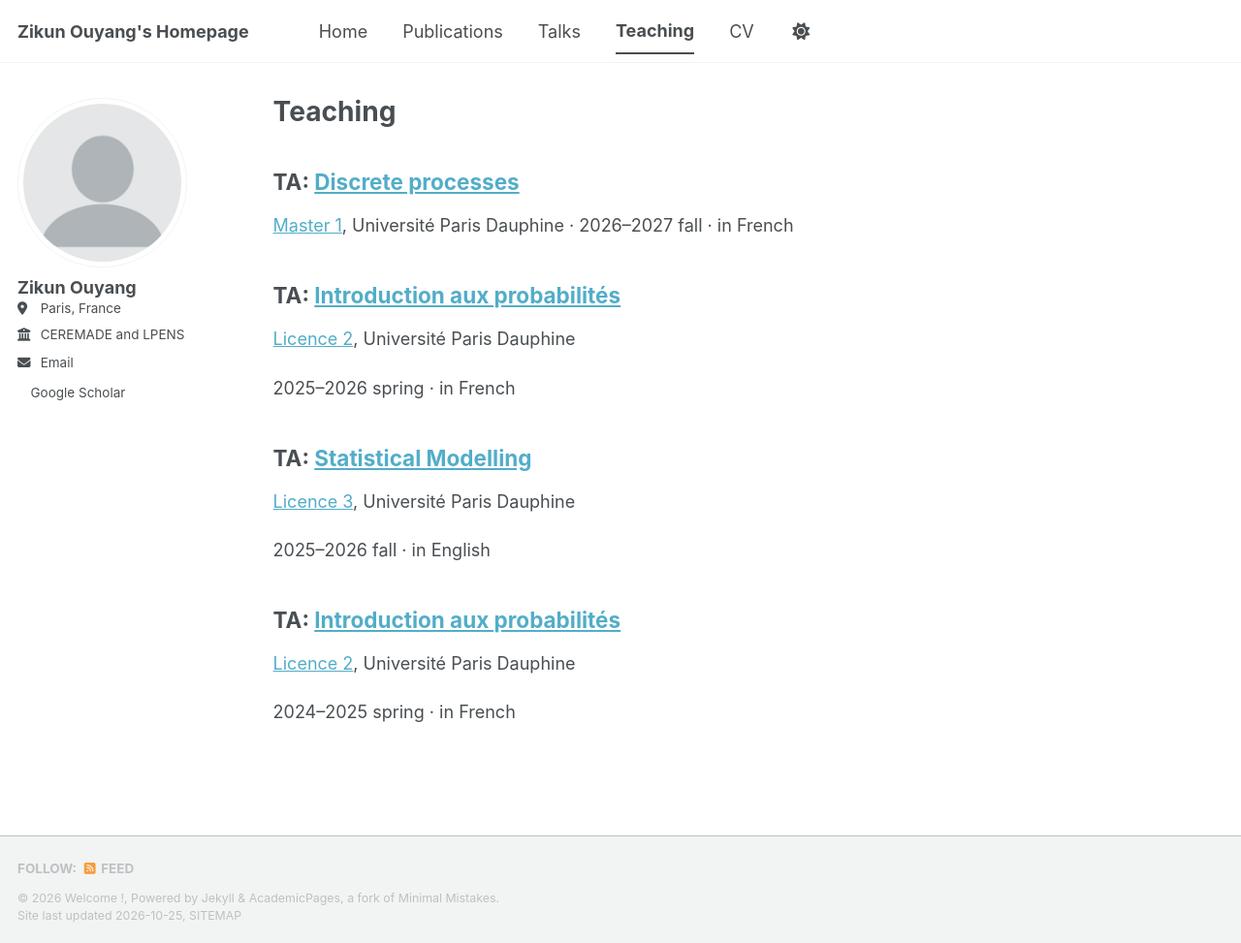
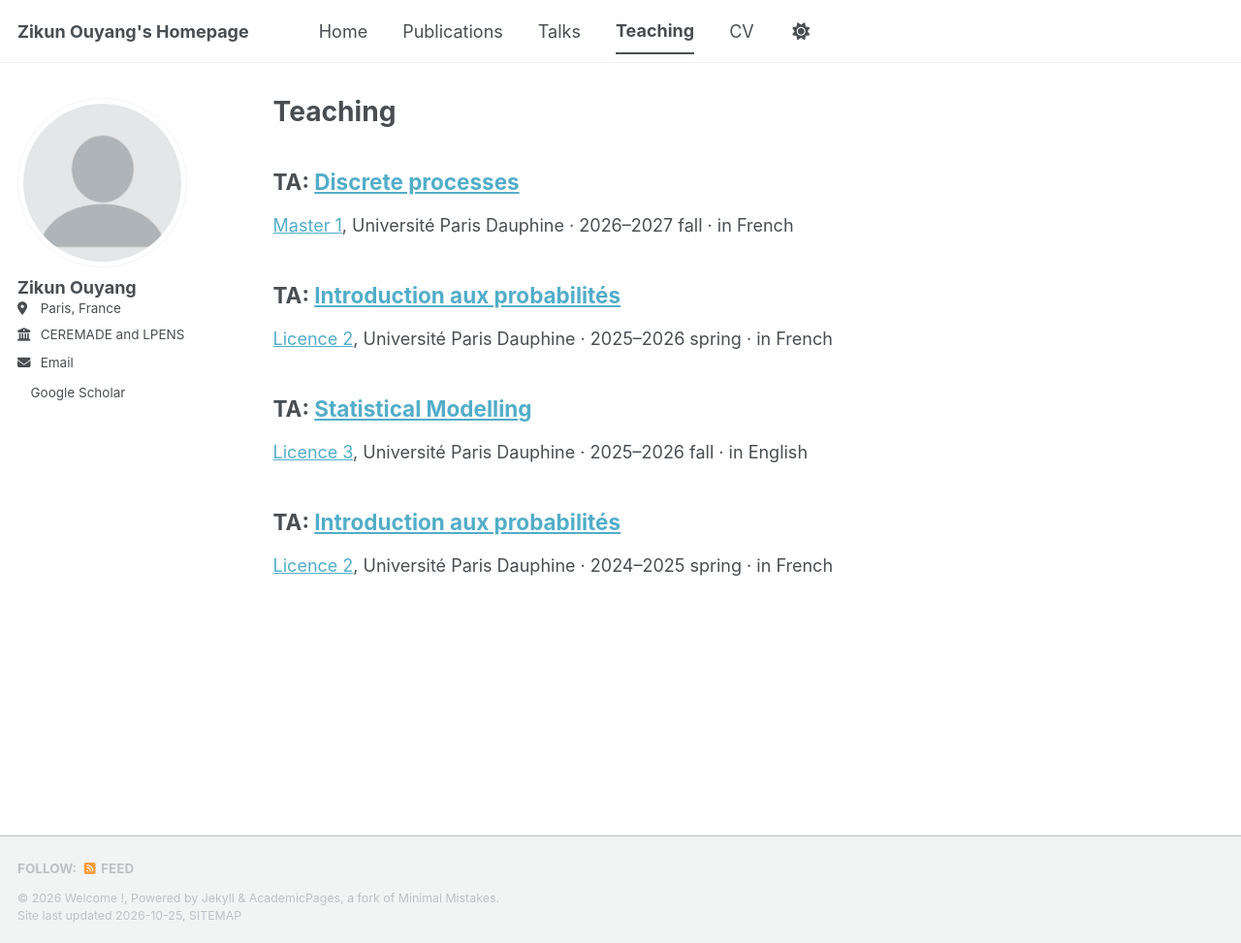
Before and after one commit to ZikunOuyang/zikunouyang.github.io, a Jekyll site: the page built from _pages/teaching.html, in a window 1280 px wide and 973 px high. Shown: the whole window at 97% size. Built offline with Jekyll 4.4.1, drawn with Linux system fonts in a browser that asks for light colours; a style sheet for code colours, icons or effects is not loaded.

Commit message:
Update teaching.html

```diff
--- a/_pages/teaching.html
+++ b/_pages/teaching.html
@@ -10,13 +10,12 @@ author_profile: true
 
 
 <h2>TA: <a href="https://www.ceremade.dauphine.fr/~detiliere/enseignement.html"> Introduction aux probabilités</a></h2>
-<p><a href="https://dauphine.psl.eu/formations/licences/informatique-des-organisations/l2-mathematiques-informatique/programme"> Licence 2</a>, Université Paris Dauphine </p>
-<p>2025–2026 spring · in French</p>
+<p><a href="https://dauphine.psl.eu/formations/licences/informatique-des-organisations/l2-mathematiques-informatique/programme"> Licence 2</a>, Université Paris Dauphine · 2025–2026 spring · in French </p>
+<p></p>
 
 <h2>TA: <a href="https://dauphine.psl.eu/formations/licences/mathematiques/l3-mathematiques-appliquees/programme"> Statistical Modelling</a></h2>
-<p><a href="https://dauphine.psl.eu/formations/licences/mathematiques/l3-mathematiques-appliquees/programme"> Licence 3</a>, Université Paris Dauphine </p>
-<p>2025–2026 fall ·  in English</p>
+<p><a href="https://dauphine.psl.eu/formations/licences/mathematiques/l3-mathematiques-appliquees/programme"> Licence 3</a>, Université Paris Dauphine  ·  2025–2026 fall ·  in English</p>
+
 
 <h2>TA: <a href="https://www.ceremade.dauphine.fr/~detiliere/enseignement.html"> Introduction aux probabilités</a></h2>
-<p><a href="https://dauphine.psl.eu/formations/licences/informatique-des-organisations/l2-mathematiques-informatique/programme"> Licence 2</a>, Université Paris Dauphine </p>
-<p>2024–2025 spring · in French</p>
+<p><a href="https://dauphine.psl.eu/formations/licences/informatique-des-organisations/l2-mathematiques-informatique/programme"> Licence 2</a>, Université Paris Dauphine  ·  2024–2025 spring · in French</p>
```
